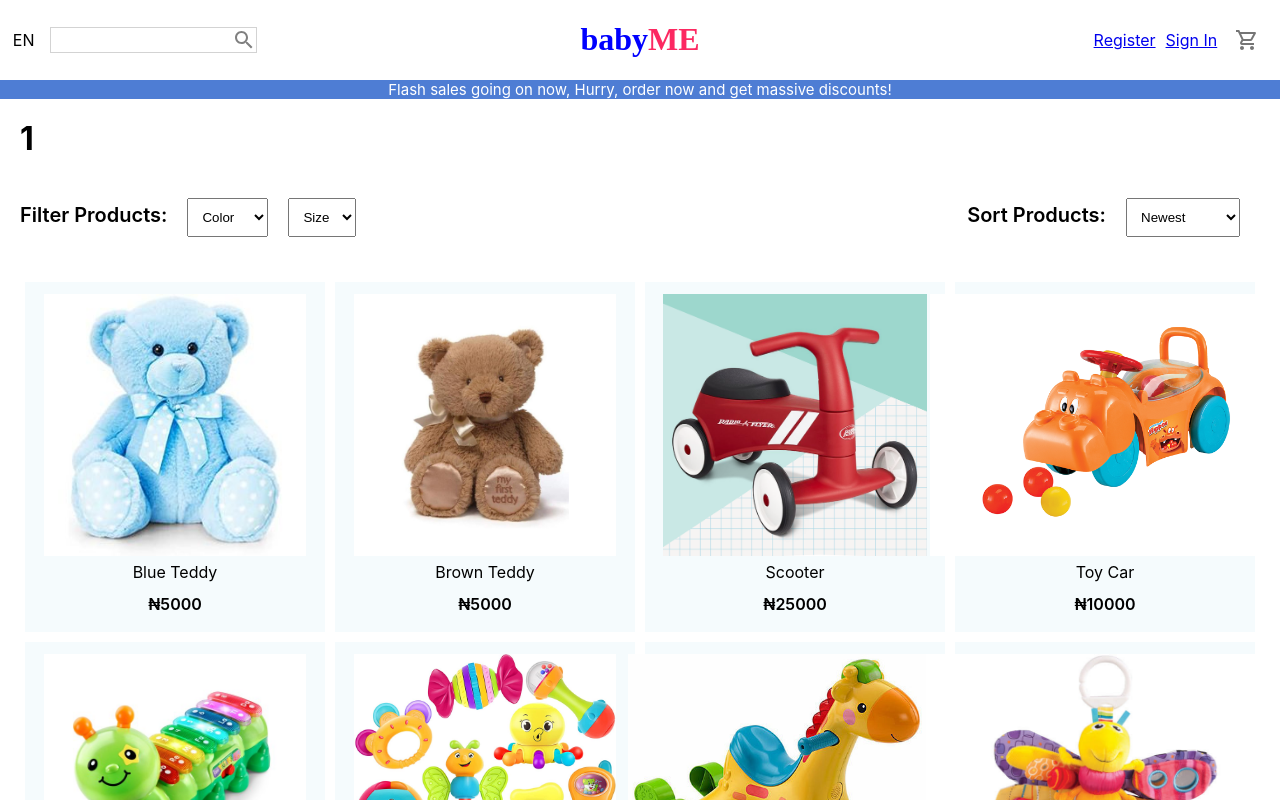
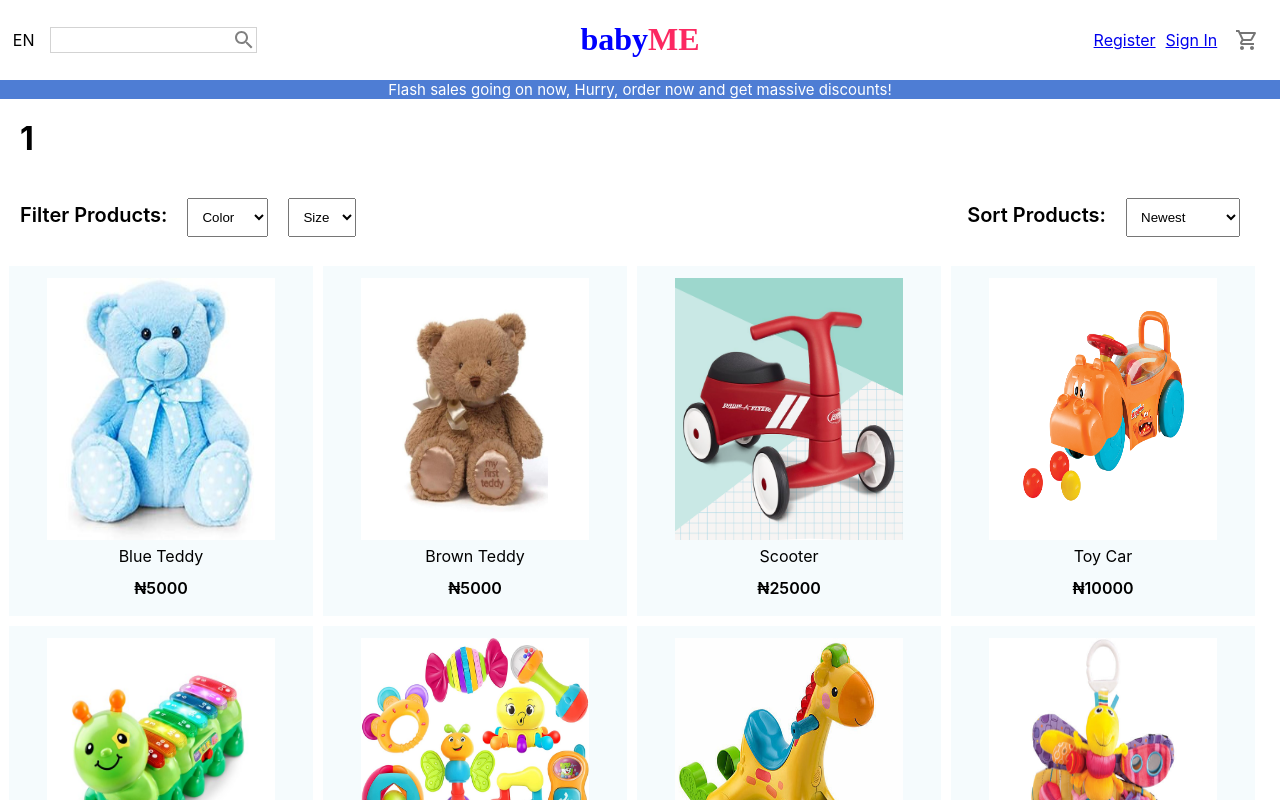
Before and after one commit to MobolajiRichard/VoicedBudgetTracker, a React (Create React App) app: page /products/1 in a window 1280 px wide. Shown: the top 800 px of the page. Built offline with nearby package versions, Linux system fonts and the light colour scheme; a web font is replaced by a local one.

Commit message:
code updated

```diff
--- a/package.json
+++ b/package.json
@@ -15,6 +15,7 @@
     "react": "^18.2.0",
     "react-confetti": "^6.1.0",
     "react-dom": "^18.2.0",
+    "react-lazy-load-image-component": "^1.5.5",
     "react-redux": "^8.0.2",
     "react-router-dom": "^6.3.0",
     "react-scripts": "5.0.1",
--- a/src/App.js
+++ b/src/App.js
@@ -18,6 +18,7 @@ function App() {
   return (
     <div className="app">
       <Suspense fallback={<Fallback/>}>
+
       <Routes>
         <Route path='/' element={<HomePage/>}/>
         <Route path='register' element={ <Register/> }/>
--- a/src/Header/CategoryItem.jsx
+++ b/src/Header/CategoryItem.jsx
@@ -1,6 +1,8 @@
 import styled from "styled-components";
 import { mobile } from "../responsive";
 import {useNavigate} from 'react-router-dom'
+import {LazyLoadImage} from 'react-lazy-load-image-component'
+import './style.css'
 
 const Container = styled.div`
   flex: 1;
@@ -46,7 +48,7 @@ const CategoryItem = ({ item }) => {
   const navigate = useNavigate()
   return (
     <Container>
-      <Image src={item.img} />
+      <LazyLoadImage className="image" width={'100%'} height={'100%'} src={item.img} />
       <Info>
         <Title>{item.title}</Title>
         <Button onClick={()=>navigate(`/products/${(item.title).toLowerCase()}`)}>SHOP NOW</Button>
--- a/src/Header/Product.jsx
+++ b/src/Header/Product.jsx
@@ -4,6 +4,8 @@ import {
 } from "@mui/icons-material";
 import styled from "styled-components";
 import {useNavigate} from 'react-router-dom'
+import {LazyLoadImage} from 'react-lazy-load-image-component'
+import {Grid} from '@mui/material'
 
 const Info = styled.div`
   opacity: 0;
@@ -70,7 +72,7 @@ const Product = ({ item }) => {
   const navigate = useNavigate()
   return (
     <Container>
-        <Image src={item.img} />
+        <LazyLoadImage src={item.img} height={'75%'} width={'75%'}/>
       <Info>
         <Icon onClick={()=>navigate(`/product/${item.name}`)}>
           <SearchOutlined />
--- a/src/Header/Products.jsx
+++ b/src/Header/Products.jsx
@@ -1,7 +1,8 @@
 import styled from "styled-components";
-import { popularProducts} from "../data";
+import { popularProducts } from "../data";
 import Product from "./Product";
-import {useParams} from 'react-router-dom'
+import { useParams } from "react-router-dom";
+import { Grid } from "@mui/material";
 
 const Container = styled.div`
   padding: 20px;
@@ -10,15 +11,19 @@ const Container = styled.div`
   justify-content: space-between;
 `;
 
-const Products = ({product}) => {
-  const {category} = useParams()
-  const items = category ? product : popularProducts
+const Products = ({ product }) => {
+  const { category } = useParams();
+  const items = category ? product : popularProducts;
   return (
+    <Grid container spacing={2}>
       <Container>
         {items.map((item) => (
+          <Grid item xs={12} sm={3}>
             <Product item={item} key={item.id} />
+          </Grid>
         ))}
       </Container>
+    </Grid>
   );
 };
 
--- /dev/null
+++ b/src/Header/style.css
@@ -0,0 +1,3 @@
+.image{
+    object-fit: cover;
+}
```
Also changed, not shown: 1 other file (tests, documents, lock files or other folders). Lines whose indentation alone changed are shown as unchanged.
